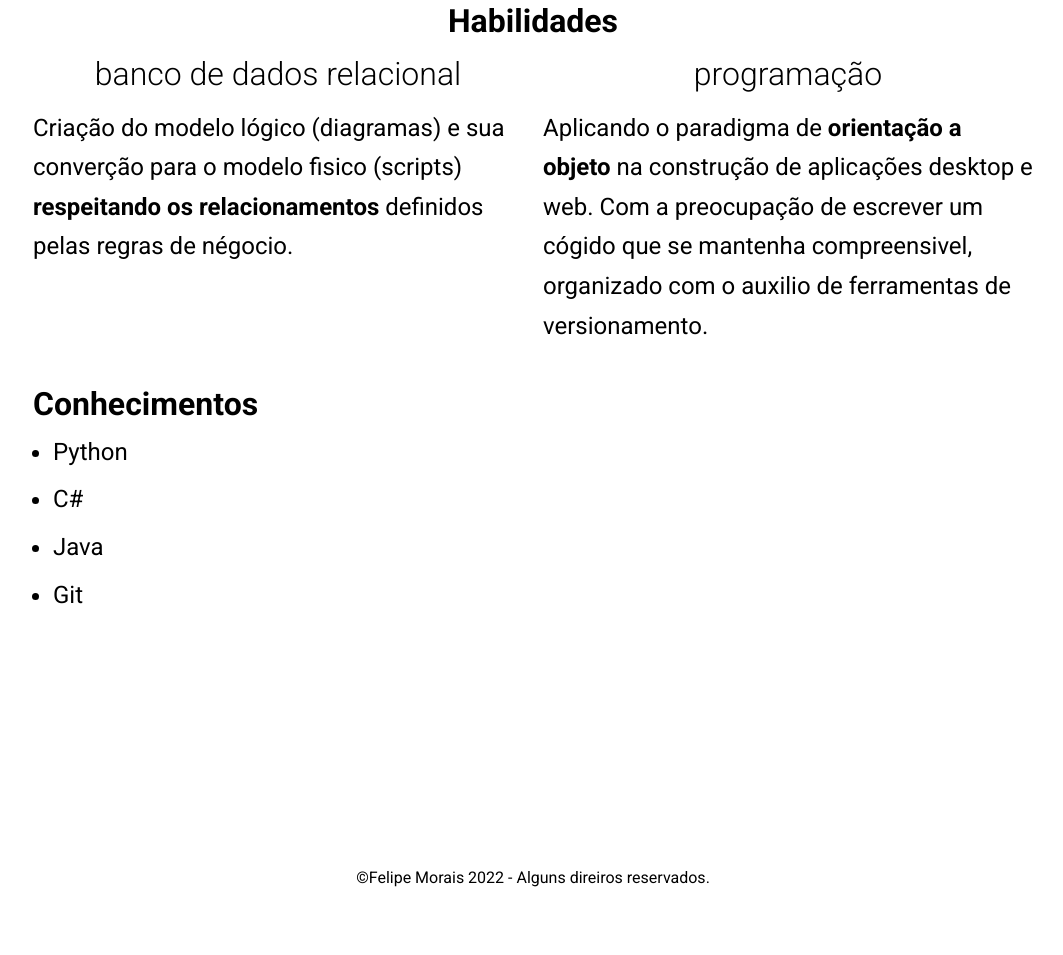
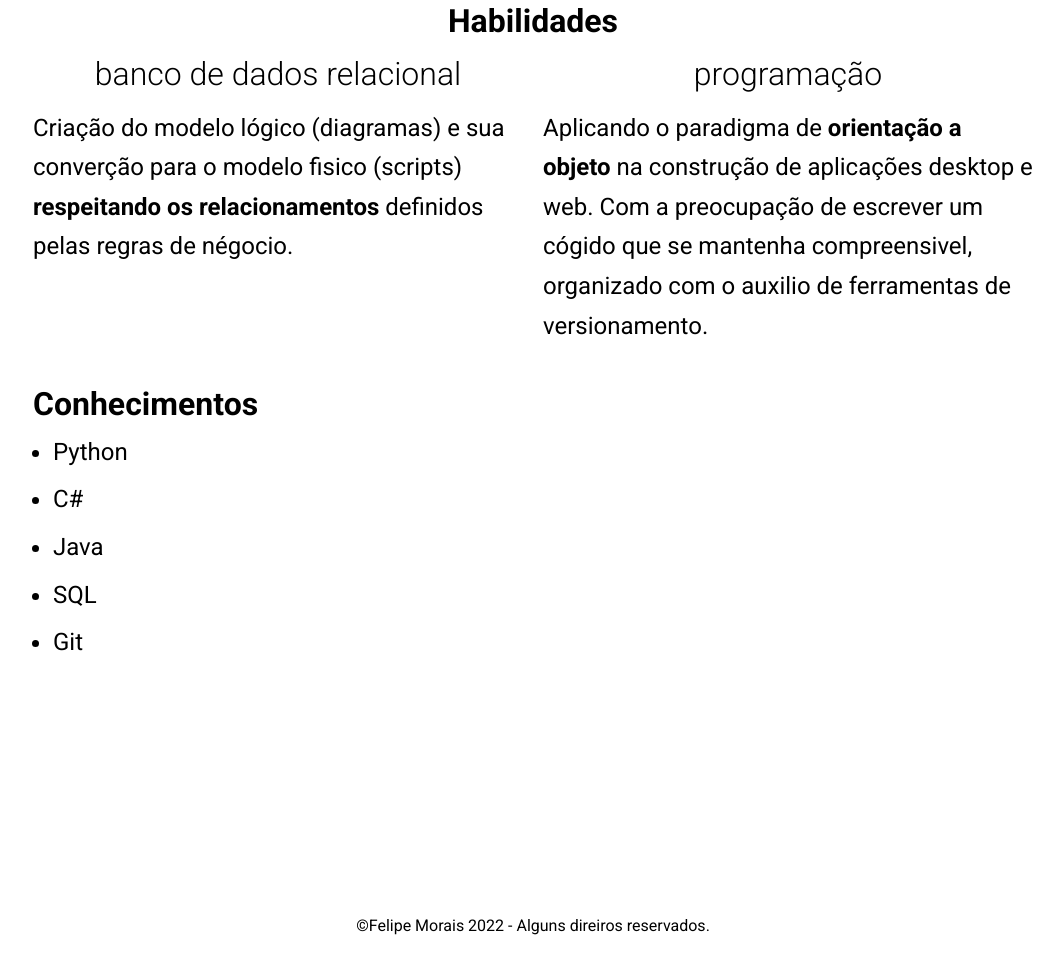
Before and after one commit to nbilbo/nbilbo.github.io, a plain HTML site: page index.html in a window 1280 px wide. Shown: the part 2414-3369 px from the top of the page, without its empty margins (107-1170 px from the left). Before the commit the page ends 3322 px from the top, so only its background shows below. Drawn offline with nearby package versions, Linux system fonts and the light colour scheme.

Commit message:
tag title

```diff
--- a/index.html
+++ b/index.html
@@ -5,6 +5,7 @@
     <meta name="viewport" content="width=device-width, initial-scale=1.0">
     <link rel="stylesheet" href="css/normalize.css">
     <link rel="stylesheet" href="css/style.css">
+    <title>Felipe Morais</title>
   </head>
 
 
@@ -104,6 +105,7 @@
 				<li class="knowledge-item">Python</li>
 				<li class="knowledge-item">C#</li>
 				<li class="knowledge-item">Java</li>
+				<li class="knowledge-item">SQL</li>
 				<li class="knowledge-item">Git</li>
 			</ul>
 		</div>
```
